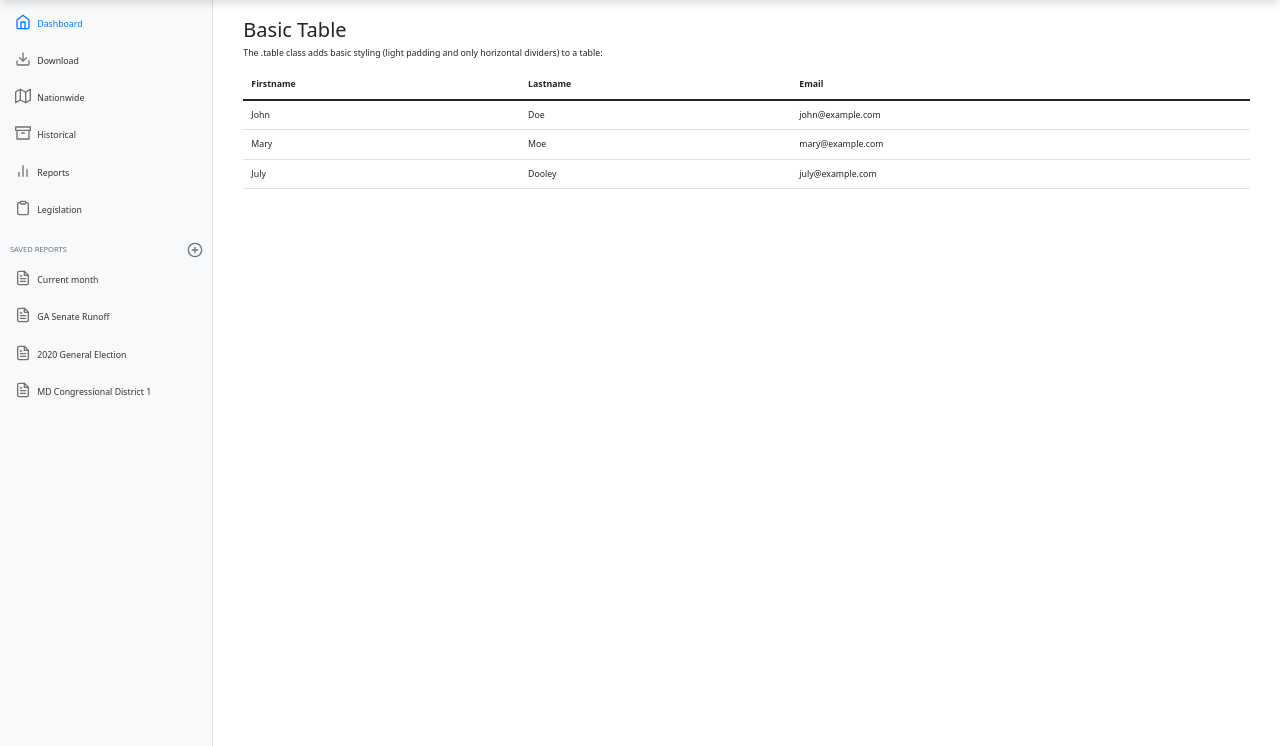
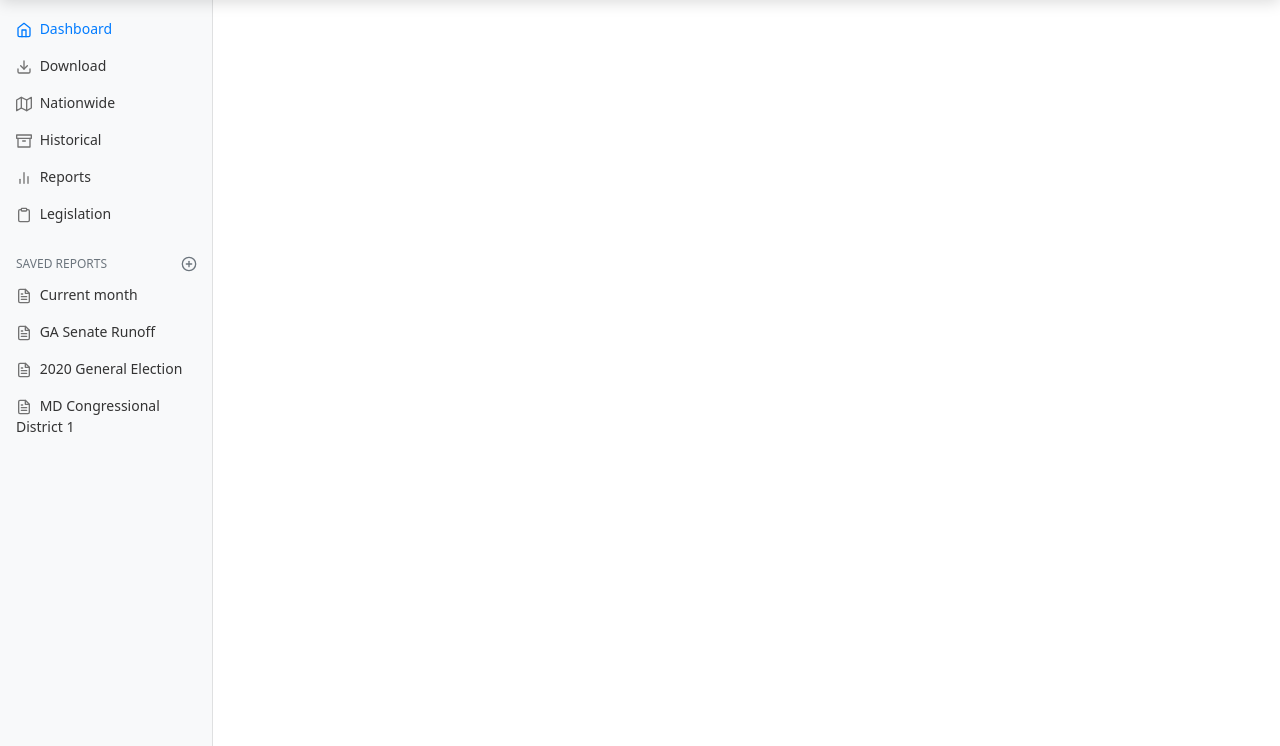
Before and after one commit to Ballot-Curing/ballot-curing-backend, a plain HTML site: page frontend/download/index.html in a window 1280 px wide. Shown: the part 54-800 px from the top of the page. Drawn offline with nearby package versions, Linux system fonts and the light colour scheme.

Commit message:
download page styling

```diff
--- a/frontend/download/index.html
+++ b/frontend/download/index.html
@@ -1,13 +1,17 @@
-<!DOCTYPE html>
+<!doctype html>
 <html lang="en">
 
 <head>
-    <title>Bootstrap Example</title>
   <meta charset="utf-8">
   <meta name="viewport" content="width=device-width, initial-scale=1">
-    <link rel="stylesheet" href="https://maxcdn.bootstrapcdn.com/bootstrap/3.4.1/css/bootstrap.min.css">
-    <script src="https://ajax.googleapis.com/ajax/libs/jquery/3.5.1/jquery.min.js"></script>
-    <script src="https://maxcdn.bootstrapcdn.com/bootstrap/3.4.1/js/bootstrap.min.js"></script>
+  <meta name="description" content="">
+  <meta name="author" content="Mark Otto, Jacob Thornton, and Bootstrap contributors">
+  <meta name="generator" content="Hugo 0.80.0">
+  <title>Home</title>
+
+  <link rel="canonical" href="https://getbootstrap.com/docs/5.0/examples/dashboard/">
+
+
 
   <!-- Bootstrap core CSS -->
   <link href="../assets/dist/css/bootstrap.min.css" rel="stylesheet">
@@ -27,6 +31,8 @@
       }
     }
   </style>
+
+
   <!-- Custom styles for this template -->
   <link href="../dashboard/dashboard.css" rel="stylesheet">
 </head>
@@ -36,8 +42,7 @@
   <header class="navbar navbar-dark sticky-top bg-dark flex-md-nowrap p-0 shadow">
     <a class="navbar-brand col-md-3 col-lg-2 me-0 px-3" href="#">U.S. Ballot Curing Project</a>
     <button class="navbar-toggler position-absolute d-md-none collapsed" type="button" data-bs-toggle="collapse"
-            data-bs-target="#sidebarMenu" aria-controls="sidebarMenu" aria-expanded="false"
-            aria-label="Toggle navigation">
+      data-bs-target="#sidebarMenu" aria-controls="sidebarMenu" aria-expanded="false" aria-label="Toggle navigation">
       <span class="navbar-toggler-icon"></span>
     </button>
     <input class="form-control form-control-dark w-100" type="text" placeholder="Search" aria-label="Search">
@@ -54,7 +59,7 @@
         <div class="position-sticky pt-3">
           <ul class="nav flex-column">
             <li class="nav-item">
-                            <a class="nav-link active" aria-current="page" href="../dashboard/index.html">
+              <a class="nav-link active" aria-current="page" href="#">
                 <span data-feather="home"></span>
                 Dashboard
               </a>
@@ -91,8 +96,7 @@
             </li>
           </ul>
 
-                    <h6
-                        class="sidebar-heading d-flex justify-content-between align-items-center px-3 mt-4 mb-1 text-muted">
+          <h6 class="sidebar-heading d-flex justify-content-between align-items-center px-3 mt-4 mb-1 text-muted">
             <span>Saved reports</span>
             <a class="link-secondary" href="#" aria-label="Add a new report">
               <span data-feather="plus-circle"></span>
@@ -127,40 +131,10 @@
         </div>
       </nav>
 
-            <main class="col-md-9 ms-sm-auto col-lg-10 px-md-4">
-                <div class="container">
-                    <h2>Basic Table</h2>
-                    <p>The .table class adds basic styling (light padding and only horizontal dividers) to a table:</p>
-                    <table class="table">
-                        <thead>
-                            <tr>
-                                <th>Firstname</th>
-                                <th>Lastname</th>
-                                <th>Email</th>
-                            </tr>
-                        </thead>
-                        <tbody>
-                            <tr>
-                                <td>John</td>
-                                <td>Doe</td>
-                                <td>john@example.com</td>
-                            </tr>
-                            <tr>
-                                <td>Mary</td>
-                                <td>Moe</td>
-                                <td>mary@example.com</td>
-                            </tr>
-                            <tr>
-                                <td>July</td>
-                                <td>Dooley</td>
-                                <td>july@example.com</td>
-                            </tr>
-                        </tbody>
-                    </table>
-                </div>
-            </main>
+
     </div>
   </div>
+
 
   <script src="../assets/dist/js/bootstrap.bundle.min.js"></script>
 
@@ -171,7 +145,6 @@
     integrity="sha384-zNy6FEbO50N+Cg5wap8IKA4M/ZnLJgzc6w2NqACZaK0u0FXfOWRRJOnQtpZun8ha"
     crossorigin="anonymous"></script>
   <script src="../dashboard/dashboard.js"></script>
-
 </body>
 
 </html>
```
Lines whose indentation alone changed are shown as unchanged.
